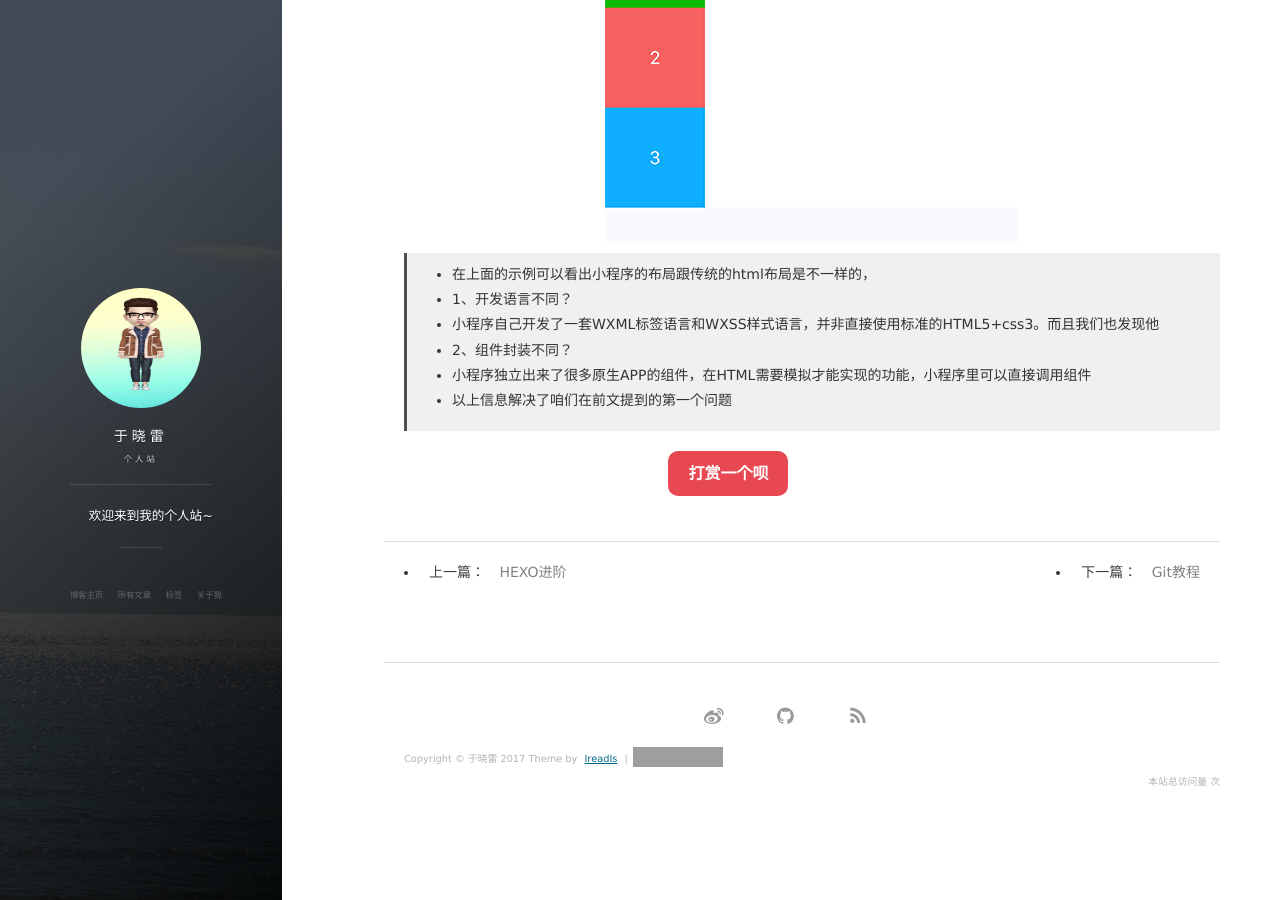
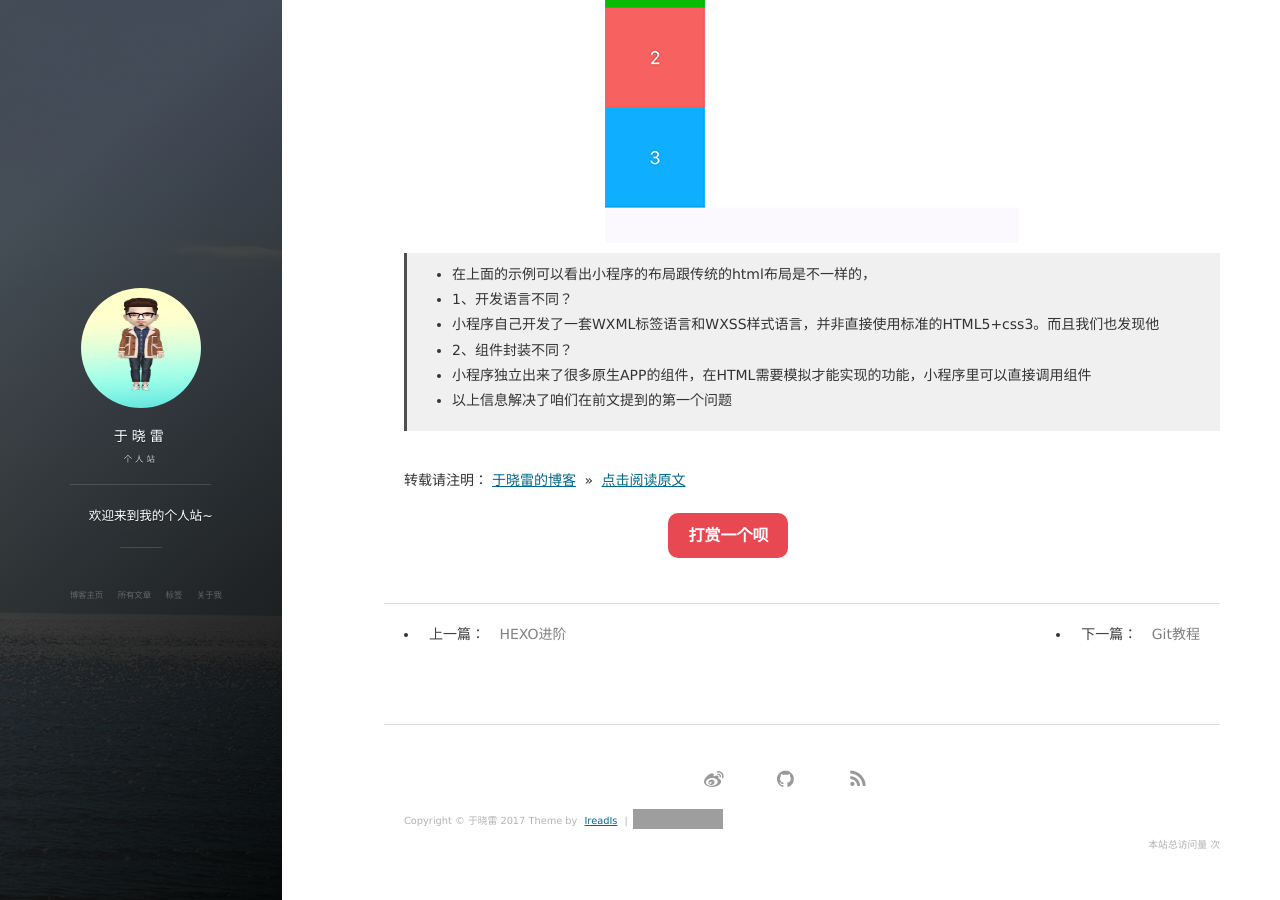
Before and after one commit to IreadIs/IreadIs.github.io, a Jekyll site: the page built from _posts/2016-06-20-Smallprogramquestion.md, in a window 1280 px wide and 900 px high, scrolled down 1220 px. Built offline with Jekyll 4.4.1, drawn with Linux system fonts in a browser that asks for light colours; nearby versions of some CDN libraries; comment, search, counter and statistics services are not loaded; grey boxes are pictures that could not be loaded.

Commit message:
文章转载注明

```diff
--- a/_posts/2016-06-20-Smallprogramquestion.md
+++ b/_posts/2016-06-20-Smallprogramquestion.md
@@ -44,3 +44,7 @@ tag: 小程序
 >* 2、组件封装不同？
 >* 小程序独立出来了很多原生APP的组件，在HTML需要模拟才能实现的功能，小程序里可以直接调用组件
 >* 以上信息解决了咱们在前文提到的第一个问题
+
+<br>
+
+转载请注明：[于晓雷的博客](https://ireadis.github.io/) » [点击阅读原文](https://ireadis.github.io/2016/06/Smallprogramquestion/)
```
